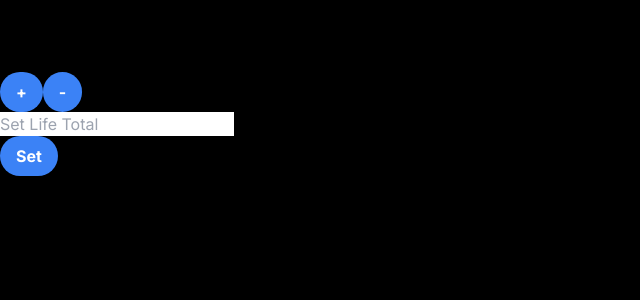
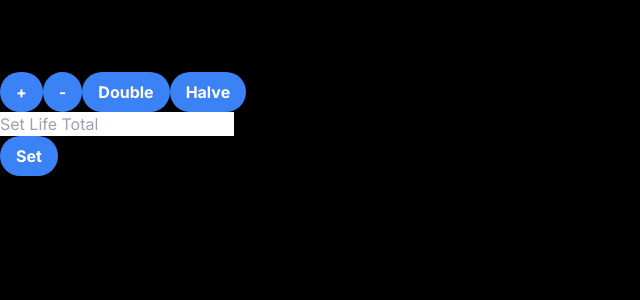
Before and after one commit to MattLBC/mtg-app, a Next.js app: page / in a window 1280 px wide. Shown: the top 300 px of the page, without its empty margins (0-640 px from the left). Built offline with nearby package versions, Linux system fonts and the light colour scheme.

Commit message:
Adds double and halving buttons

```diff
--- a/app/lifeCounter.tsx
+++ b/app/lifeCounter.tsx
@@ -27,6 +27,18 @@ export default function LifeCounter() {
       >
         -
       </button>
+      <button
+        className="btn-blue-pill"
+        onClick={() => setLifeTotal(lifeTotal * 2)}
+      >
+        Double
+      </button>
+      <button
+        className="btn-blue-pill"
+        onClick={() => setLifeTotal(lifeTotal / 2)}
+      >
+        Halve
+      </button>
       <form onSubmit={handleLifeTotal}>
         <input
           type="number"
```
